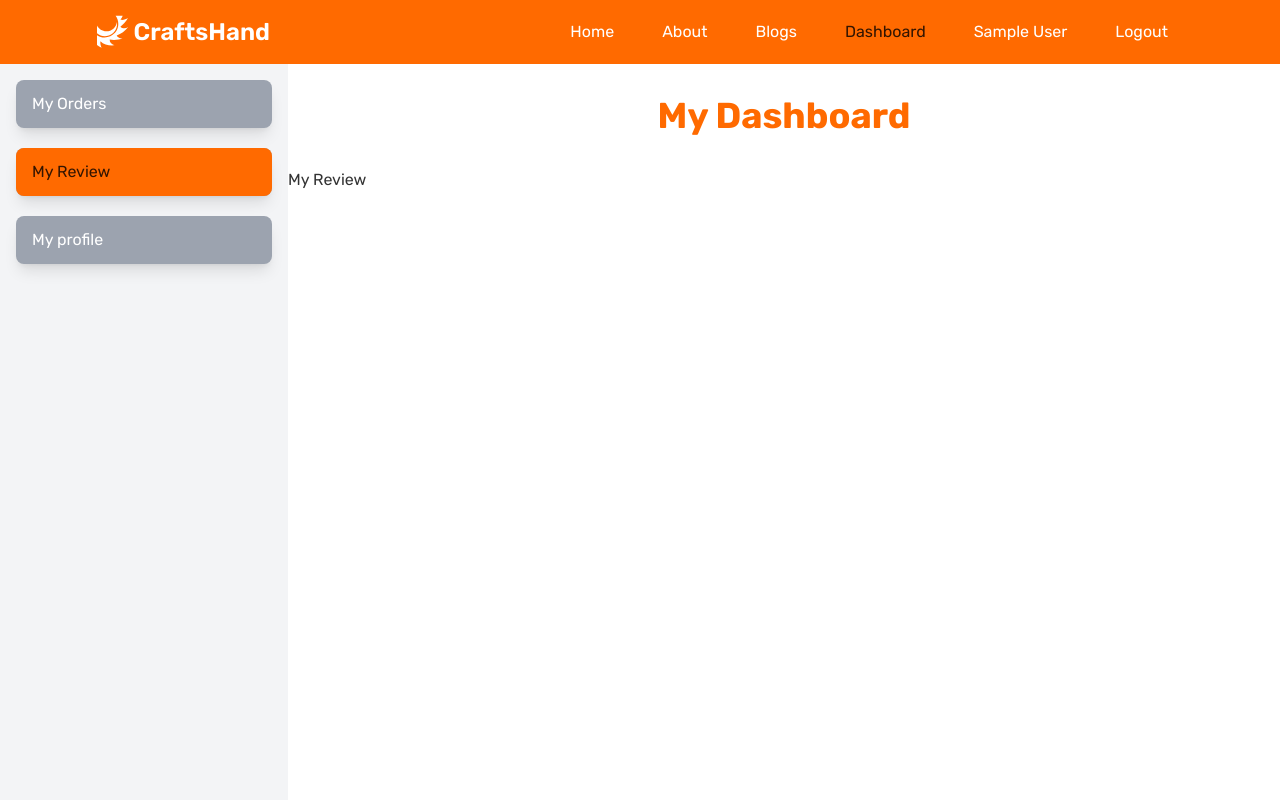
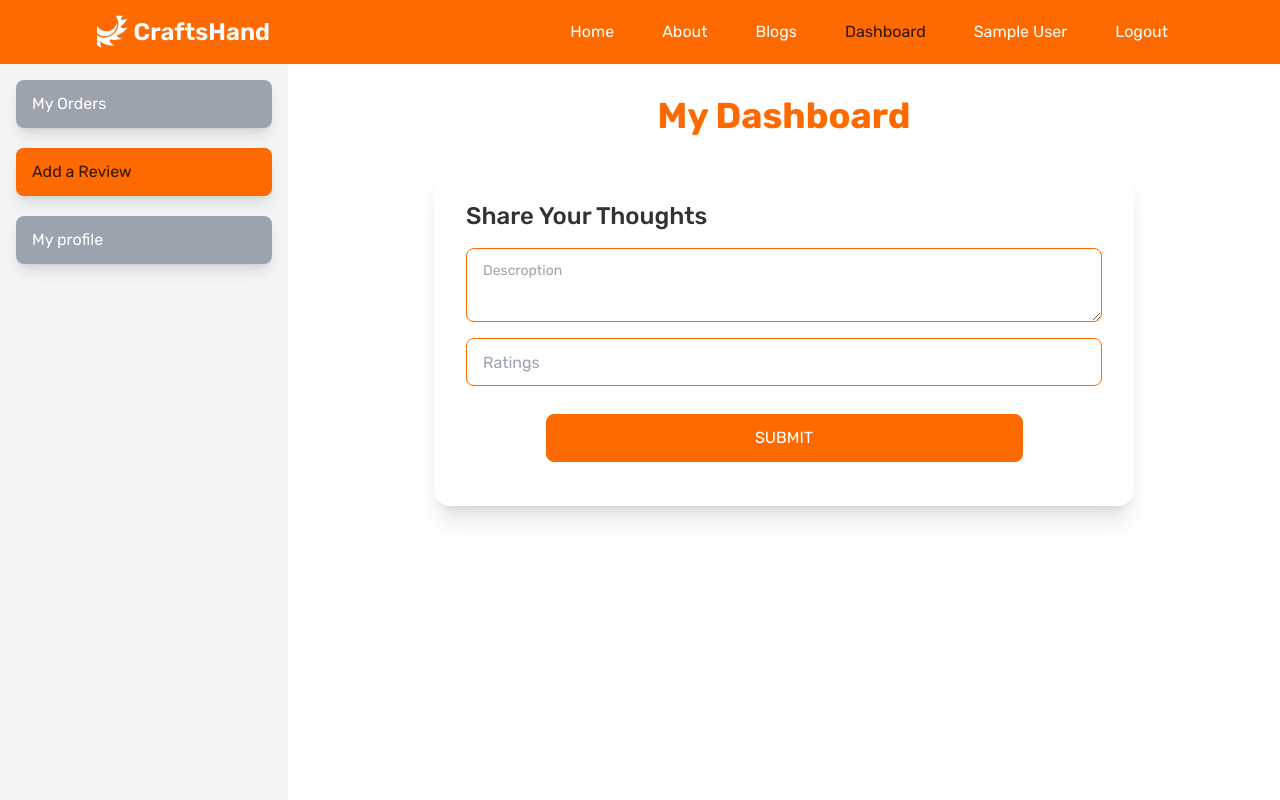
Before and after one commit to ishtiyak98/craftshand-client, a React (Create React App) app: page /dashboard/review in a window 1280 px wide. Shown: the top 800 px of the page. Built offline with nearby package versions, Linux system fonts and the light colour scheme; no server answers; sample sign-in values are in the browser's storage.

Commit message:
review page added

```diff
--- a/src/Pages/Dashboard/Dashboard.js
+++ b/src/Pages/Dashboard/Dashboard.js
@@ -25,7 +25,7 @@ const Dashboard = () => {
               <NavLink to={"orders"}>My Orders</NavLink>
             </li>
             <li className="bg-gray-400 text-white rounded-lg shadow-lg">
-              <NavLink to={"review"}>My Review</NavLink>
+              <NavLink to={"review"}>Add a Review</NavLink>
             </li>
             <li className="bg-gray-400 text-white rounded-lg shadow-lg">
               <NavLink className="" to={"profile"}>My profile</NavLink>
--- a/src/Pages/Dashboard/MyOrderRow.js
+++ b/src/Pages/Dashboard/MyOrderRow.js
@@ -1,6 +1,40 @@
 import React from "react";
+import { toast } from "react-toastify";
+import Swal from "sweetalert2";
 
-const MyOrderRow = ({ order, index }) => {
+const MyOrderRow = ({ order, index, refetch }) => {
+
+  const handleCancel = (id) => {
+    Swal.fire({
+      title: "Cancel Order",
+      text: `Do you want to cancel ${order.itemName}?`,
+      icon: 'warning',
+      showCancelButton: true,
+      confirmButtonText: "Yes",
+      cancelButtonText: "No",
+      iconColor : "#FF6A00"
+    }).then((result) => {
+
+      if (result.isConfirmed) {
+          fetch(`http://localhost:5000/order/${id}`, {
+            method:"DELETE",
+            headers: {
+              authorization: `Bearer ${localStorage.getItem("accessToken")}`,
+            }
+          })
+          .then(res => res.json())
+          .then(data => {
+            if (data.acknowledged) {
+              toast.success("Item is cancelled")
+              refetch();
+            }
+          })
+      }
+    })
+  }
+
+
+
   return (
     <tr className="">
       <th>{index + 1}</th>
@@ -9,7 +43,7 @@ const MyOrderRow = ({ order, index }) => {
       <td>{order.price}</td>
       <td className="space-x-3">
         <button className="btn btn-sm btn-primary text-white font-medium rounded-none">Payment</button>
-        <button className="btn btn-sm btn-primary text-white font-medium rounded-none">cancel</button>
+        <button className="btn btn-sm btn-primary text-white font-medium rounded-none" onClick={()=>{handleCancel(order._id)}}>cancel</button>
       </td>
     </tr>
   );
--- a/src/Pages/Dashboard/MyOrders.js
+++ b/src/Pages/Dashboard/MyOrders.js
@@ -1,18 +1,18 @@
 import { signOut } from "firebase/auth";
 import React, { useEffect, useState } from "react";
 import { useAuthState } from "react-firebase-hooks/auth";
+import { useQuery } from "react-query";
 import { useNavigate } from "react-router-dom";
 import { toast } from "react-toastify";
 import auth from "../../firebase.init";
+import Spinner from "../Shared/Spinner";
 import MyOrderRow from "./MyOrderRow";
 
 const MyOrders = () => {
   const [user] = useAuthState(auth);
   const navigate = useNavigate();
-  const [orders, setOrders] = useState([]);
 
-  useEffect(() => {
-    if (user) {
+  const { data : orders, isLoading, refetch } = useQuery("orders", () =>
     fetch(`http://localhost:5000/order/${user.email}`, {
       method: "GET",
       headers: {
@@ -28,21 +28,26 @@ const MyOrders = () => {
       }
       return res.json();
     })
-        .then((data) => setOrders(data));
+  );
+
+  if (isLoading) {
+    return <Spinner></Spinner>;
   }
-  }, [user]);
+
 
   console.log(orders);
 
   return (
     <div className="mx-6 lg:mx-20">
-      <h4 className="text-primary text-2xl font-medium mb-5">My Total Orders : {orders.length}</h4>
+      <h4 className="text-primary text-2xl font-medium mb-5">
+        My Total Orders : {orders.length}
+      </h4>
 
       <div className="overflow-x-auto">
         <table className="table w-full">
           <thead>
             <tr>
-              <th className="text-base"></th>
+              <th className="text-base">Sl.</th>
               <th className="text-base">Product Name</th>
               <th className="text-base">Quantity</th>
               <th className="text-base">Total Price</th>
@@ -50,10 +55,14 @@ const MyOrders = () => {
             </tr>
           </thead>
           <tbody>
-            {
-                orders.map((order, index) => <MyOrderRow index={index} key={order._id} order={order}></MyOrderRow>)
-            }
-
+            {orders.map((order, index) => (
+              <MyOrderRow
+                refetch={refetch}
+                index={index}
+                key={order._id}
+                order={order}
+              ></MyOrderRow>
+            ))}
           </tbody>
         </table>
       </div>
--- a/src/Pages/Dashboard/MyReview.js
+++ b/src/Pages/Dashboard/MyReview.js
@@ -1,11 +1,95 @@
-import React from 'react';
+import React from "react";
+import { useAuthState } from "react-firebase-hooks/auth";
+import { useForm } from "react-hook-form";
+import { toast } from "react-toastify";
+import auth from "../../firebase.init";
 
 const MyReview = () => {
-    return (
-        <div>
-            My Review
+    const [user] = useAuthState(auth);
+  const {
+    register,
+    formState: { errors },
+    handleSubmit,
+    reset,
+  } = useForm();
+
+  const reviewSubmit = (data) => {
+    console.log(data);
+
+    const review = {
+        name: user.displayName,
+        email: user.email,
+        description: data.description,
+        ratings: data.ratings,
+    }
+
+    fetch("http://localhost:5000/review",{
+      method: "POST",
+      headers: {
+        "content-type": "application/json",
+        authorization: `Bearer ${localStorage.getItem("accessToken")}`,
+      },
+      body: JSON.stringify(review),
+    })
+    .then((res) => res.json())
+    .then(data => {
+      if (data.acknowledged) {
+        toast.success("Review Posted");
+        reset();
+      }
+    })
+
+    console.log(review);
+  };
+  return (
+    <div className="mx-6 lg:mx-20">
+      <div className="flex justify-center items-center ">
+        <div className="card w-11/12 lg:w-[700px] bg-base-100 shadow-xl">
+          <div className="card card-body">
+            <h4 className="text-2xl font-medium mb-2">Share Your Thoughts</h4>
+            <form onSubmit={handleSubmit(reviewSubmit)}>
+              <div className="form-control w-full">
+                <textarea
+                  placeholder="Descroption"
+                  className="textarea textarea-primary textarea-bordered w-full "
+                  {...register("description", { required: true })}
+                />
+                <label className="label">
+                  <span className="label-text-alt text-red-500">
+                    {errors.description?.type === "required" &&
+                      "Description is required"}
+                  </span>
+                </label>
+              </div>
+
+              <div className="form-control w-full">
+                <input
+                  type="number"
+                  placeholder="Ratings"
+                  min="1" max="5"
+                  className="input input-bordered input-primary w-full"
+                  {...register("ratings", { required: true })}
+                />
+                <label className="label">
+                  <span className="label-text-alt text-red-500">
+                    {errors.ratings?.type === "required" && "Ratings is required"}
+                  </span>
+                </label>
+              </div>
+
+              <div className="my-3 flex justify-center">
+                <input
+                  className="btn btn-primary w-3/4 text-white  text-base font-normal disabled:bg-slate-200 disabled:text-black"
+                  type="submit"
+                  value="Submit"
+                />
+              </div>
+            </form>
+          </div>
         </div>
-    );
+      </div>
+    </div>
+  );
 };
 
 export default MyReview;
--- a/src/Pages/Purchase/Purchase.js
+++ b/src/Pages/Purchase/Purchase.js
@@ -292,8 +292,7 @@ const Purchase = () => {
                           type="submit"
                           value="Purchase"
                           disabled={
-                            quantity < toolItem.minOrder ||
-                            quantity > toolItem.available
+                            quantity < toolItem.minOrder || quantity > toolItem.available
                           }
                         />
                       </div>
```
Lines whose indentation alone changed are shown as unchanged.
